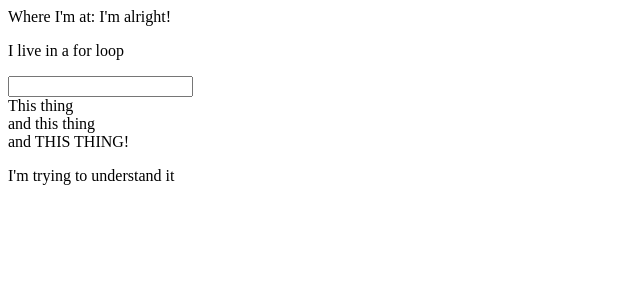
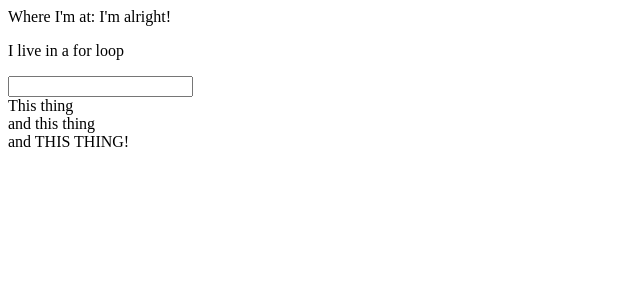
Before and after one commit to ajdevops1140/slowlearner, an Angular app: page / in a window 1280 px wide. Shown: the top 300 px of the page, without its empty margins (0-640 px from the left). Built offline with nearby package versions, Linux system fonts and the light colour scheme.

Commit message:
2 files modified, 1 added

```diff
--- a/src/app/child-of-first/child-of-first.component.ts
+++ b/src/app/child-of-first/child-of-first.component.ts
@@ -1,4 +1,6 @@
-import { Component, OnInit, Input } from '@angular/core';
+import { Component, OnInit, Input  } from '@angular/core';
+import { FormsModule} from '@angular/forms';
+import { Thing } from '../thing';
 
 @Component({
   selector: 'app-child-of-first',
--- a/src/app/first-level/first-level.component.html
+++ b/src/app/first-level/first-level.component.html
@@ -3,6 +3,6 @@ Where I'm at: {{whereImAt}}
 </p>
 
 <p>I live in a for loop</p>
-<input>
+<input #what>
 <div *ngFor="let thing of someStuff" >{{thing}}</div>
-<app-child-of-first [something]="tryToGetIt"></app-child-of-first>
+<app-child-of-first [something]="what.value"></app-child-of-first>
```
Also changed, not shown: src/app/thing.ts (added, +7 -0 lines).
